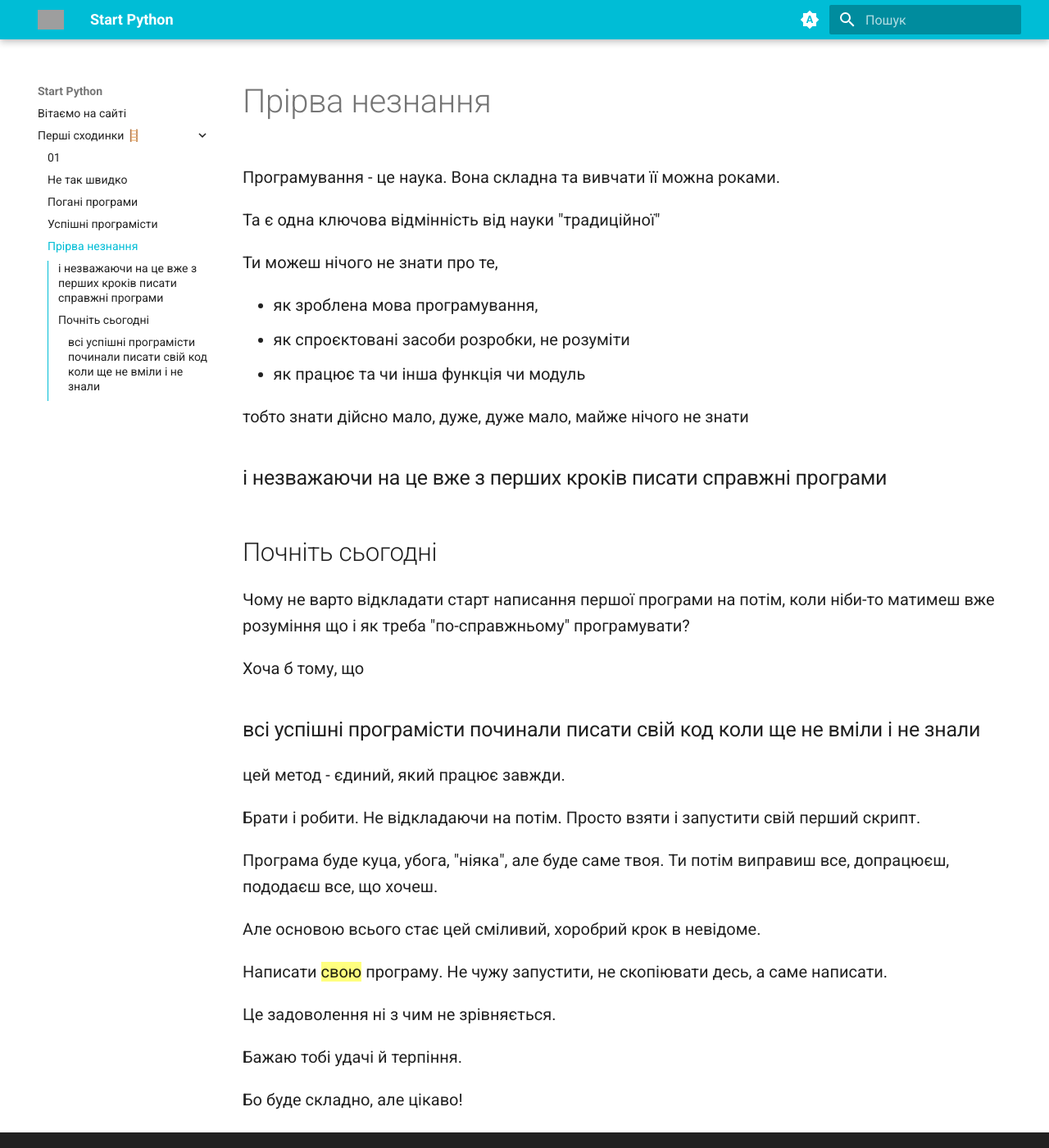
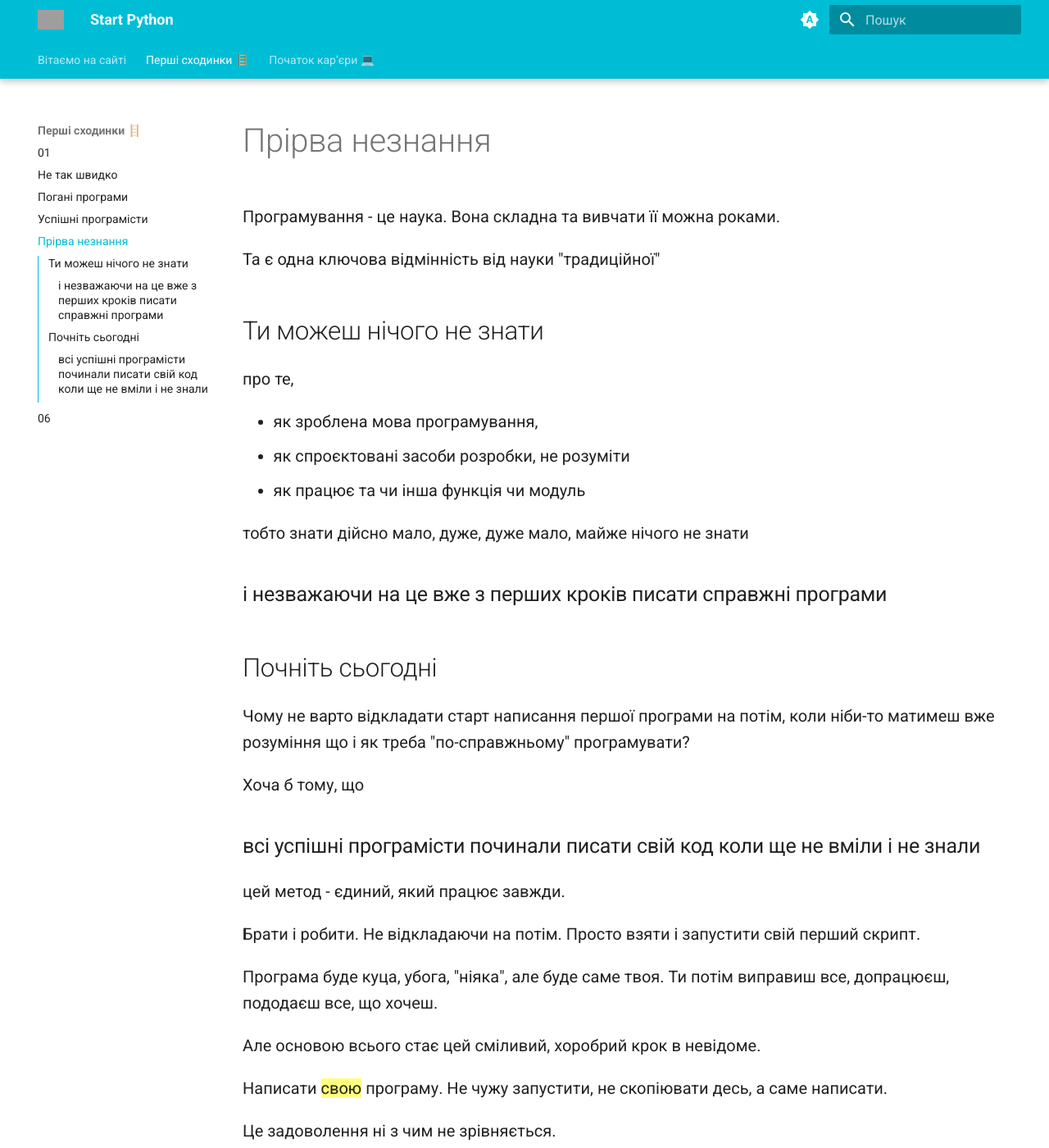
Before and after one commit to ekidscoding/start-python, an MkDocs documentation site: the page built from docs/pro_Python/05.md, in a window 1280 px wide and 1400 px high. Shown: the whole window at 82% size. Built offline with MkDocs 1.6.1 and Material for MkDocs 9.7.7, drawn with Linux system fonts in a browser that asks for light colours; grey boxes are pictures that could not be loaded.

Commit message:
feat: add new section

```diff
--- a/docs/pro_Python/05.md
+++ b/docs/pro_Python/05.md
@@ -4,7 +4,9 @@
 
 Та є одна ключова відмінність від науки "традиційної"
 
-Ти можеш нічого не знати про те,
+## Ти можеш нічого не знати
+
+про те,
 
 - як зроблена мова програмування,
 - як спроєктовані засоби розробки, не розуміти
--- a/mkdocs.yml
+++ b/mkdocs.yml
@@ -9,7 +9,13 @@ theme:
     - content.code.copy
     - toc.integrate
     - toc.follow
+    - navigation.top
     - navigation.footer
+    - navigation.tabs
+    - navigation.tabs.sticky
+    - navigation.sections
+    - navigation.expand
+
   palette:
 
     - media: "(prefers-color-scheme)"
@@ -42,6 +48,8 @@ markdown_extensions:
   - admonition
   - pymdownx.details
   - pymdownx.superfences
+  - pymdownx.tabbed:
+      alternate_style: true
   - attr_list
   - pymdownx.emoji:
       emoji_index: !!python/name:material.extensions.emoji.twemoji
@@ -59,6 +67,8 @@ markdown_extensions:
   - pymdownx.tilde
   - pymdownx.keys
 
+
+
 plugins:
   - search
   - awesome-pages
```
Also changed, not shown: docs/pro_Python/06.md (added, +93 -0 lines), docs/.pages (added), docs/first_10_scripts/.pages (added), docs/first_10_scripts/11.md (added), 2 other files.
